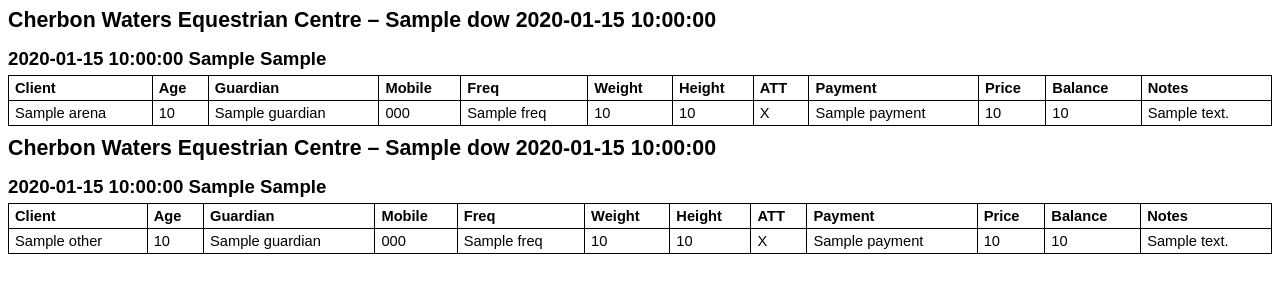
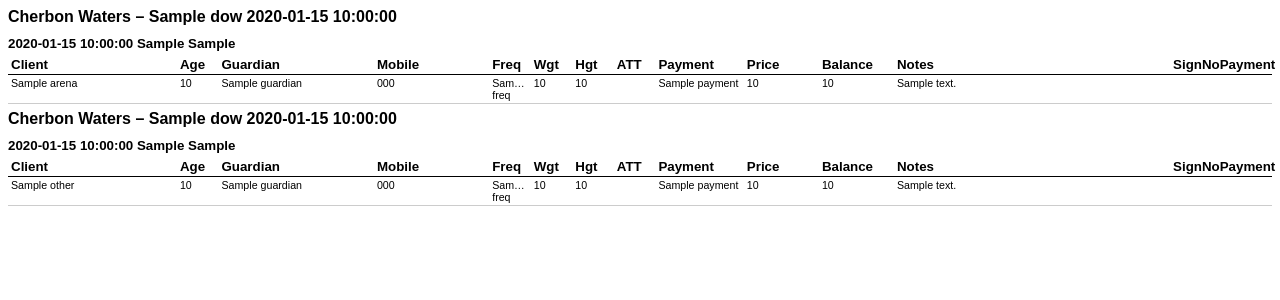
Before and after one commit to blackmustangsally1970-prog/CherbonApp, a Flask app: template templates/lessons_pdf.html in a window 1280 px wide. Shown: the top 300 px of the page. Run offline with Flask 3, Linux system fonts and the light colour scheme; the template is opened without the code that fills it: most values are stand-ins (such as "Sample title", 1, 10 or a date in 2020).

Commit message:
print update

```diff
--- a/templates/lessons_pdf.html
+++ b/templates/lessons_pdf.html
@@ -3,71 +3,93 @@
 <head>
     <meta charset="utf-8">
     <title>Lessons – {{ pretty_date }}</title>
+
     <style>
         @page {
             size: A4 landscape;
-            margin: 15mm;
+            margin: 6mm; /* tight as we can safely go */
         }
 
         body {
             font-family: Arial, sans-serif;
-            font-size: 11pt;
+            font-size: 8pt;
             color: #000;
         }
 
         h1 {
-            font-size: 16pt;
-            margin: 0 0 10px 0;
+            font-size: 12pt;
+            margin: 0 0 6px 0;
         }
 
         h2 {
-            font-size: 14pt;
-            margin: 15px 0 5px 0;
+            font-size: 10pt;
+            margin: 10px 0 4px 0;
         }
 
         table {
             width: 100%;
             border-collapse: collapse;
-            margin-bottom: 10px;
-        }
-
-        th, td {
-            border: 1px solid #000;
-            padding: 4px 6px;
+            table-layout: fixed;
+            margin-bottom: 6px;
         }
 
         th {
+            font-size: 10pt;
+            font-weight: bold;
             text-align: left;
+            border-bottom: 1px solid #000;
+            padding: 2px 3px;
+            white-space: nowrap;
         }
 
-        .client-red {
-            color: red;
-            font-weight: bold;
+        td {
+            font-size: 8pt;
+            padding: 2px 3px;
+            border-bottom: 1px solid #ccc;
+            vertical-align: top;
+            overflow: hidden;
+            text-overflow: ellipsis;
         }
 
-        .payment-red {
-            background-color: #ffcccc;
-        }
+        /* Column widths tuned for operational density */
+        th:nth-child(1), td:nth-child(1) { width: 120px; } /* Client */
+        th:nth-child(2), td:nth-child(2) { width: 25px; }  /* Age */
+        th:nth-child(3), td:nth-child(3) { width: 110px; } /* Guardian */
+        th:nth-child(4), td:nth-child(4) { width: 80px; }  /* Mobile */
+        th:nth-child(5), td:nth-child(5) { width: 25px; }  /* Freq */
+        th:nth-child(6), td:nth-child(6) { width: 25px; }  /* Wgt */
+        th:nth-child(7), td:nth-child(7) { width: 25px; }  /* Hgt */
+        th:nth-child(8), td:nth-child(8) { width: 25px; }  /* ATT */
+        th:nth-child(9), td:nth-child(9) { width: 60px; }  /* Payment */
+        th:nth-child(10), td:nth-child(10) { width: 50px; } /* Price */
+        th:nth-child(11), td:nth-child(11) { width: 50px; } /* Balance */
+        th:nth-child(12), td:nth-child(12) { width: 200px; } /* Notes */
+        th:nth-child(13), td:nth-child(13) { width: 70px; } /* SignNoPayment */
 
-        .page-break {
-            page-break-after: always;
-        }
+        .client-red { color: red; font-weight: bold; }
+        .payment-red { background-color: #ffcccc; }
+
+        .page-break { page-break-after: always; }
     </style>
 </head>
+
 <body>
 
-<h1>Cherbon Waters Equestrian Centre – {{ dow }} {{ pretty_date }}</h1>
+<h1>Cherbon Waters – {{ dow }} {{ pretty_date }}</h1>
 
-{# ---------- ARENA PAGE ---------- #}
-{% if arena %}
+{# ---------- RENDER BLOCK FUNCTION ---------- #}
+{% macro render_block(lessons) %}
     {% set current_block = None %}
-    {% for l in arena %}
+    {% for l in lessons %}
         {% set header = l.time_frame ~ " " ~ l.lesson_type ~ " " ~ l.group_priv %}
+
         {% if header != current_block %}
             {% if not loop.first %}
                 </table>
             {% endif %}
+
             <h2>{{ header }}</h2>
+
             <table>
                 <tr>
                     <th>Client</th>
@@ -75,19 +97,22 @@
                     <th>Guardian</th>
                     <th>Mobile</th>
                     <th>Freq</th>
-                    <th>Weight</th>
-                    <th>Height</th>
+                    <th>Wgt</th>
+                    <th>Hgt</th>
                     <th>ATT</th>
                     <th>Payment</th>
                     <th>Price</th>
                     <th>Balance</th>
                     <th>Notes</th>
+                    <th>SignNoPayment</th>
                 </tr>
+
             {% set current_block = header %}
         {% endif %}
 
         {% set client_class = "client-red" if l.disclaimer < 30000 else "" %}
         {% set payment_class = "payment-red" if l.balance < l.price else "" %}
+
         <tr>
             <td class="{{ client_class }}">{{ l.client_name }}</td>
             <td>{{ l.age }}</td>
@@ -96,72 +121,41 @@
             <td>{{ l.freq }}</td>
             <td>{{ l.weight }}</td>
             <td>{{ l.height }}</td>
-            <td>{{ "✓" if l.att else "X" }}</td>
+
+            {# Attendance logic: blank unless Y/N/C #}
+            <td>
+                {% if l.attendance in ['Y', 'N', 'C'] %}
+                    {{ l.attendance }}
+                {% else %}
+                    <!-- blank -->
+                {% endif %}
+            </td>
+
             <td class="{{ payment_class }}">{{ l.payment }}</td>
             <td>{{ l.price }}</td>
             <td>{{ l.balance }}</td>
             <td>{{ l.notes }}</td>
+            <td></td>  {# SignNoPayment blank column #}
         </tr>
 
         {% if loop.last %}
             </table>
         {% endif %}
     {% endfor %}
+{% endmacro %}
+
+{# ---------- ARENA PAGE ---------- #}
+{% if arena %}
+    {{ render_block(arena) }}
 {% endif %}
 
 <div class="page-break"></div>
 
 {# ---------- OTHER LESSON TYPES ---------- #}
-<h1>Cherbon Waters Equestrian Centre – {{ dow }} {{ pretty_date }}</h1>
+<h1>Cherbon Waters – {{ dow }} {{ pretty_date }}</h1>
 
 {% if others %}
-    {% set current_block = None %}
-    {% for l in others %}
-        {% set header = l.time_frame ~ " " ~ l.lesson_type ~ " " ~ l.group_priv %}
-        {% if header != current_block %}
-            {% if not loop.first %}
-                </table>
-            {% endif %}
-            <h2>{{ header }}</h2>
-            <table>
-                <tr>
-                    <th>Client</th>
-                    <th>Age</th>
-                    <th>Guardian</th>
-                    <th>Mobile</th>
-                    <th>Freq</th>
-                    <th>Weight</th>
-                    <th>Height</th>
-                    <th>ATT</th>
-                    <th>Payment</th>
-                    <th>Price</th>
-                    <th>Balance</th>
-                    <th>Notes</th>
-                </tr>
-            {% set current_block = header %}
-        {% endif %}
-
-        {% set client_class = "client-red" if l.disclaimer < 30000 else "" %}
-        {% set payment_class = "payment-red" if l.balance < l.price else "" %}
-        <tr>
-            <td class="{{ client_class }}">{{ l.client_name }}</td>
-            <td>{{ l.age }}</td>
-            <td>{{ l.guardian }}</td>
-            <td>{{ l.mobile }}</td>
-            <td>{{ l.freq }}</td>
-            <td>{{ l.weight }}</td>
-            <td>{{ l.height }}</td>
-            <td>{{ "✓" if l.att else "X" }}</td>
-            <td class="{{ payment_class }}">{{ l.payment }}</td>
-            <td>{{ l.price }}</td>
-            <td>{{ l.balance }}</td>
-            <td>{{ l.notes }}</td>
-        </tr>
-
-        {% if loop.last %}
-            </table>
-        {% endif %}
-    {% endfor %}
+    {{ render_block(others) }}
 {% endif %}
 
 </body>
```
